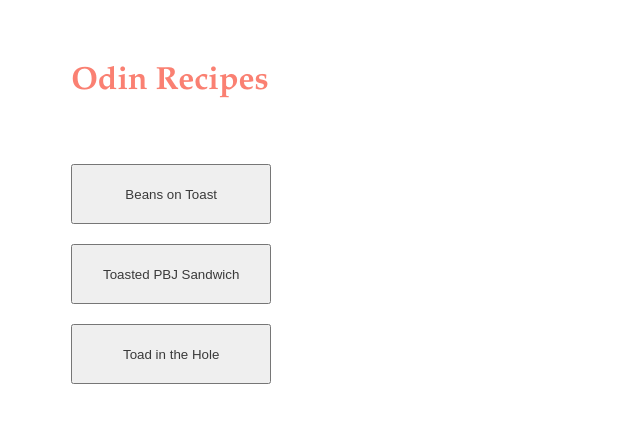
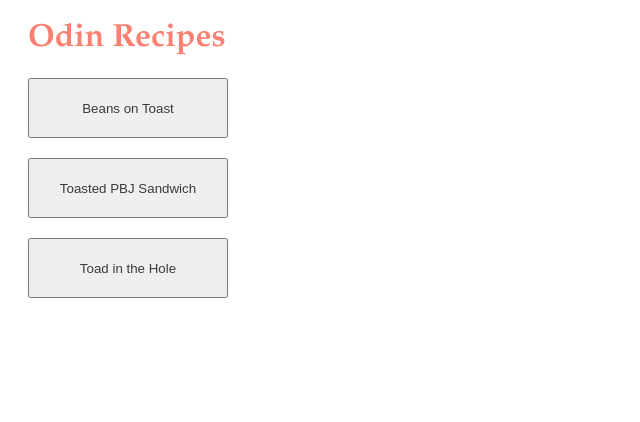
Before and after one commit to TaniaFT/odin-recipes, a plain HTML site: page index.html in a window 1280 px wide. Shown: the whole page, without its empty margins (0-640 px from the left). Drawn offline with Linux system fonts and the light colour scheme.

Commit message:
Fix missing bracket, finishing updates

```diff
--- a/styles.css
+++ b/styles.css
@@ -21,9 +21,8 @@ h3 {
 }
 
 
-
 #website-title{
-    margin: 5%;
+    margin: 20px;
 }
 
 .button-block {
@@ -37,13 +36,13 @@ button {
     padding: 20px;
     height: 60px;
     width: 200px;
-    margin-left: 5%;
+    margin-left: 20px;
     flex: 1 1 auto;
 }
 
 .button-block button:hover {
     background-color: rgb(255, 204, 184);
-
+}
 
 /* RECIPE PAGE SPECIFIC */
 
```
Also changed, not shown: 1 other file.
